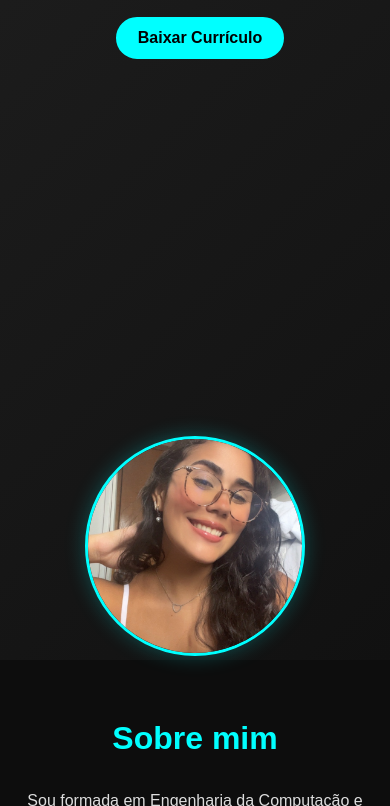
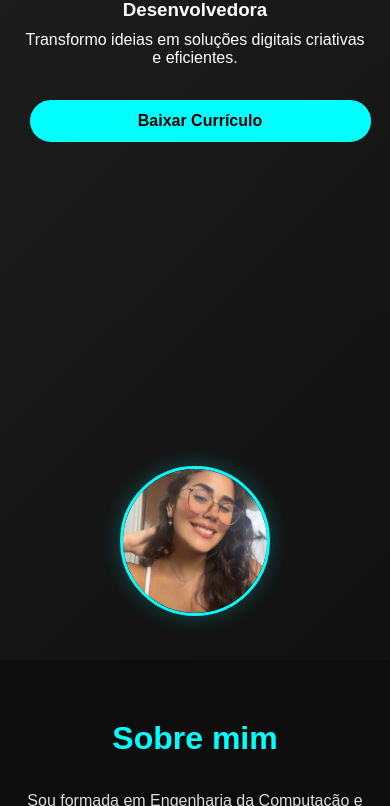
Before and after one commit to daniellamor/portf-lio, a plain HTML site: page index.html in a window 390 px wide. Shown: the part 184-990 px from the top of the page. Drawn offline with Linux system fonts and the light colour scheme.

Commit message:
Update style.css

```diff
--- a/style.css
+++ b/style.css
@@ -283,3 +283,74 @@ footer {
         height: 55px;
     }
 }
+
+/* HERO */
+.hero {
+    flex: 1;
+    display: flex;
+    align-items: center;
+    justify-content: space-between;
+    padding: 50px 10%; /* reduzido de 0 10% para encostar menos o texto na borda */
+    flex-wrap: wrap;
+    gap: 20px; /* adiciona espaço uniforme entre texto e imagem */
+}
+
+.hero-text {
+    max-width: 500px;
+    display: flex;
+    flex-direction: column;
+    justify-content: center;
+    gap: 15px; /* reduz o espaçamento entre os textos */
+}
+
+.hero-text h2 {
+    margin-bottom: 10px; /* reduz espaço abaixo do título */
+}
+
+.hero-text p {
+    margin-bottom: 15px; /* reduz espaço abaixo do subtítulo */
+}
+
+/* Botões dentro do hero */
+.hero-text .btn,
+.hero-text .btn-cv {
+    margin-top: 10px; /* menor espaçamento do botão em relação ao texto */
+}
+
+/* Foto do Hero */
+.hero-img img {
+    width: 200px; /* ajuste de tamanho menor */
+    height: 200px;
+    object-fit: cover;
+    border-radius: 50%;
+    border: 3px solid #00ffff;
+    transform: rotate(-5deg);
+    box-shadow: 0 0 20px #00ffff40;
+    transition: transform 0.3s ease, box-shadow 0.3s ease;
+}
+
+/* RESPONSIVO */
+@media (max-width: 768px) {
+    .hero {
+        flex-direction: column;
+        text-align: center;
+        gap: 15px; /* reduz ainda mais no mobile */
+        padding: 40px 5%;
+    }
+
+    .hero-img img {
+        margin-top: 20px;
+        width: 150px;
+        height: 150px;
+        transform: rotate(0deg);
+    }
+
+    .hero-text {
+        gap: 10px;
+    }
+
+    .hero-text .btn,
+    .hero-text .btn-cv {
+        margin-top: 8px;
+    }
+}
```
